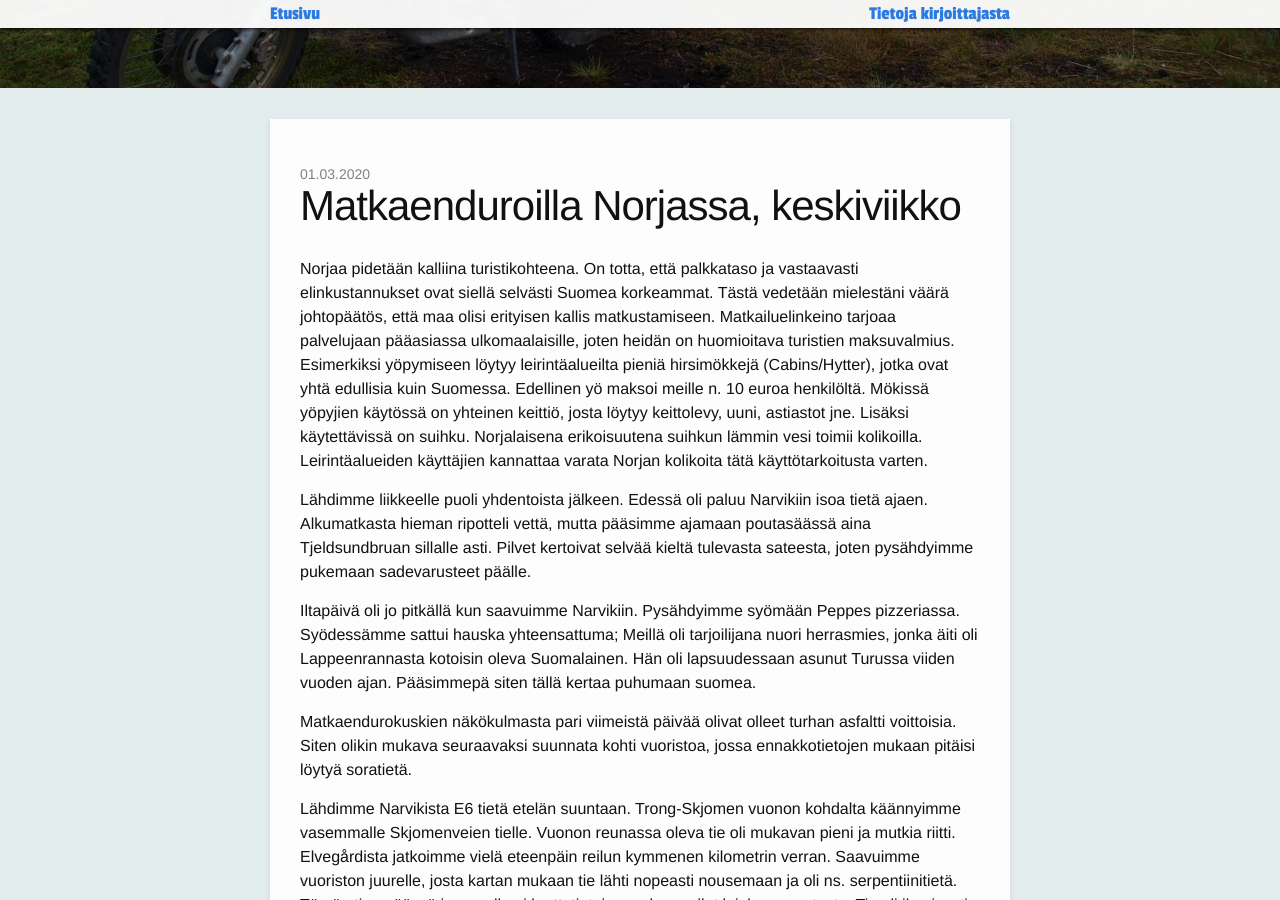
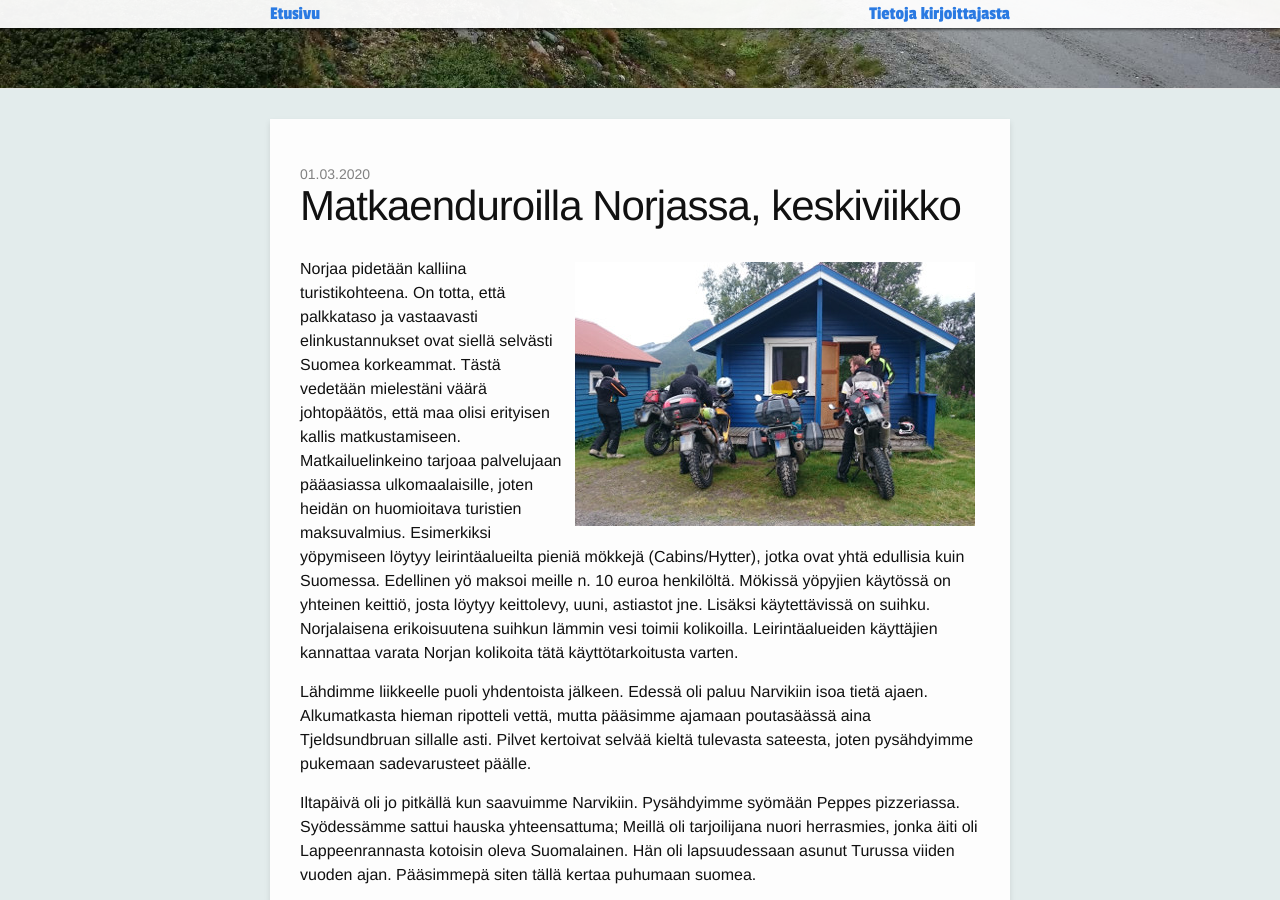
Before and after one commit to seikkailuendurolla/seikkailuendurolla.github.io, a Jekyll site: the page built from _posts/2020-03-01-matkaenduroilla-norjassa-keskiviikko.md, in a window 1280 px wide and 900 px high, scrolled down 512 px. Built offline with Jekyll 4.4.1, drawn with Linux system fonts in a browser that asks for light colours; some web fonts are replaced; comment, search, counter and statistics services are not loaded; some of the changed lines change nothing that is shown; some of the changed text lies outside the part shown.

Commit message:
Lisää kuvai, viittaukset oikeaksi

```diff
--- a/_posts/2020-03-01-matkaenduroilla-norjassa-keskiviikko.md
+++ b/_posts/2020-03-01-matkaenduroilla-norjassa-keskiviikko.md
@@ -2,7 +2,7 @@
 layout: post
 title: Matkaenduroilla Norjassa, keskiviikko
 header_slogan_class: white
-header_image_style: "background-image: url('/assets/norja9.jpg');"
+header_image_style: "background-image: url('/assets/norja12.jpg');"
 post_image: /assets/norja2.jpg
 image: /assets/norja9.jpg
 keywords: "moottoripyöräily, matkaenduro, seikkailu endurolla, norja"
@@ -10,12 +10,14 @@
 excerpt_separator: <!--more-->
 ---
 
+<img src="/assets/norja13.jpg" style="float: right; padding: 5px;" />
+
 Norjaa pidetään kalliina turistikohteena. On totta, että palkkataso ja
 vastaavasti elinkustannukset ovat siellä selvästi Suomea korkeammat. Tästä
 vedetään mielestäni väärä johtopäätös, että maa olisi erityisen kallis
 matkustamiseen. Matkailuelinkeino tarjoaa palvelujaan pääasiassa
 ulkomaalaisille, joten heidän on huomioitava turistien maksuvalmius.
-Esimerkiksi yöpymiseen löytyy leirintäalueilta pieniä hirsimökkejä
+Esimerkiksi yöpymiseen löytyy leirintäalueilta pieniä mökkejä
 (Cabins/Hytter), jotka ovat yhtä edullisia kuin Suomessa.
 <!--more-->Edellinen yö maksoi
 meille n. 10 euroa henkilöltä. Mökissä yöpyjien käytössä on yhteinen keittiö,
@@ -78,16 +80,19 @@
 Ilta oli jo pitkällä ja suuntasimme matkan kohti Kjøpsvikiä, jonne oli matkaa
 reilu 100km. Seuraavan yön pääsimme viettämään Suomalaisen tuttavan luona.
 
+Seuraavassa kartassa on päivän aikana kuljettu reitti. Matkaa kertyi
+yhteensä 448km.
+
 <div class="post-video">
   <iframe
-    src="https://www.google.com/maps/d/embed?mid=1E0dNcc38ALEASm6D9vHv_tFvPwJtFRJN"
+    src="https://www.google.com/maps/d/embed?mid=1YfQc5MUJY5oTw1H4V66HPpcQeRdEvKFg"
     width="640" height="480"></iframe>
 </div>
 
 <div>&nbsp;</div>
 
 <div>Lue myös muut blogisarjan kirjoitukset:</div>
-<a href="/2017/06/06/matkaenduroilla-norjassa-maanantai"
+<a href="/2020/02/29/matkaenduroilla-norjassa-tiistai"
 style="float: left;">Edellinen kirjoitus</a>
 <!--
 <a href="" style="float: right;">Seuraava kirjoitus</a>
@@ -96,7 +101,7 @@
 
 <div style="clear:both" />
 <i>
-Tämä on neljäs kirjoitus blogisarjasta, joka kertoo
+Tämä on viides kirjoitus blogisarjasta, joka kertoo
 moottoripyörämatkasta Norjaan elokuun alussa 2016. Lähetä sähköpostiosoitteesi minulle,
 mikäli haluat ilmoituksen seuraavista julkaisuista. Osoitteeni on <a
 href="mailto:{{ site.email }}">{{ site.email }}</a>.
```
